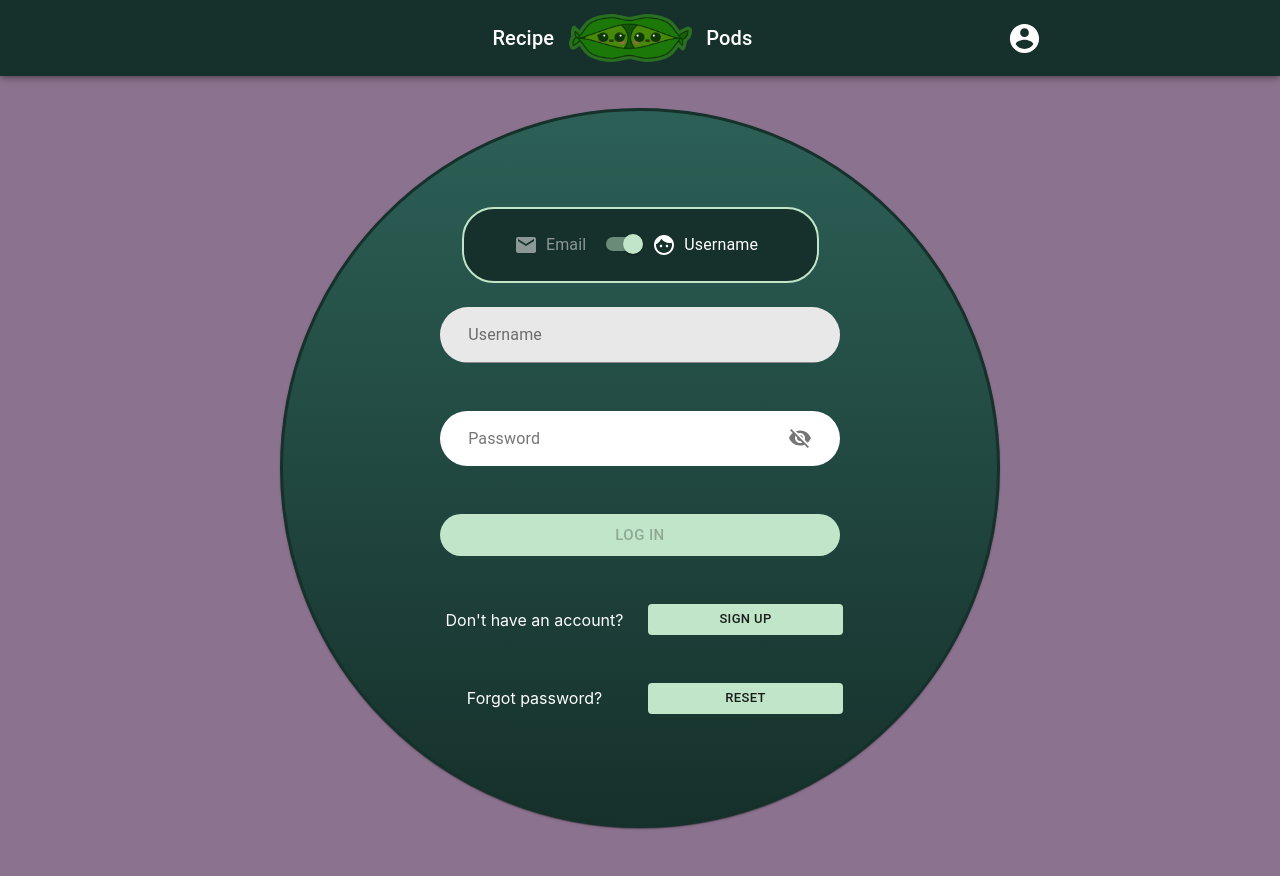
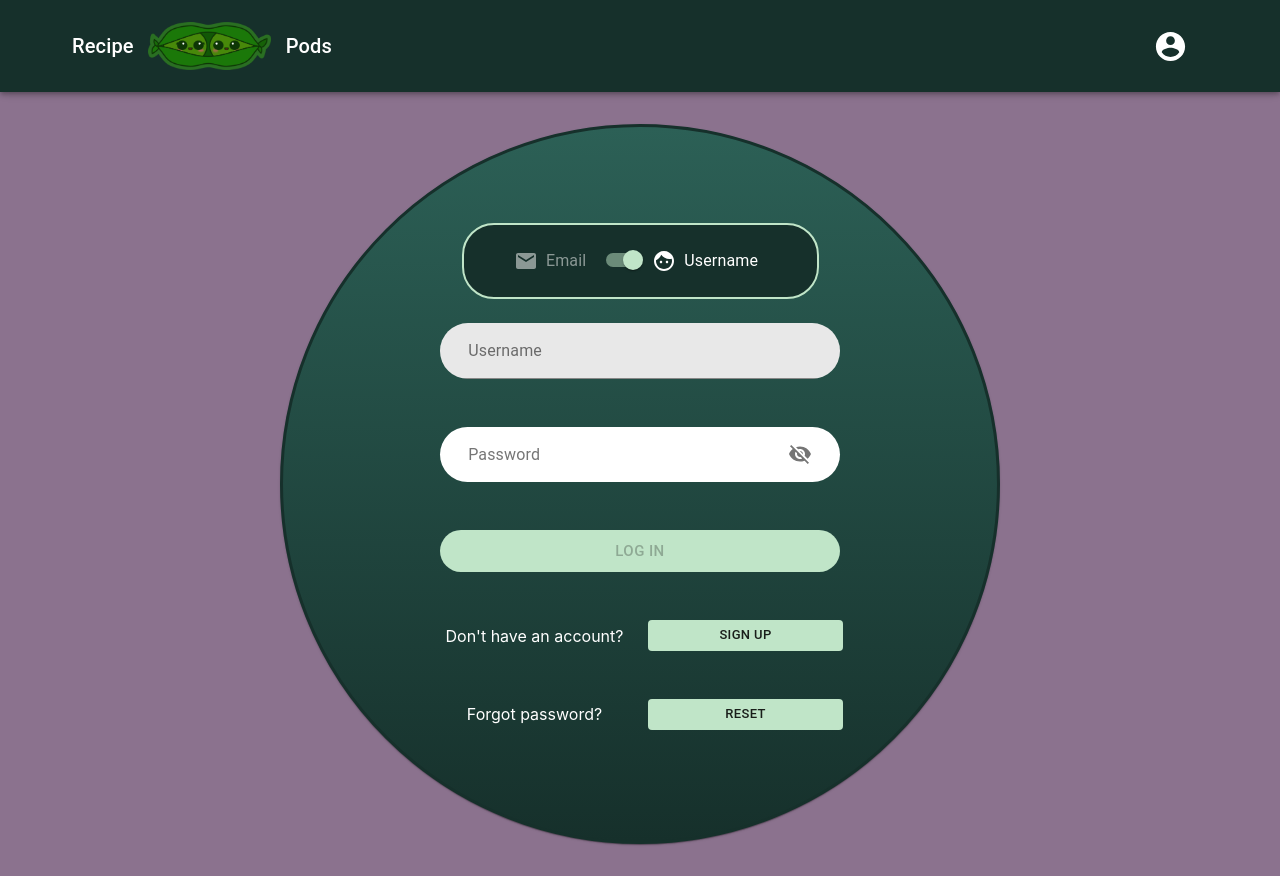
Before and after one commit to patrickspafford/recipe-in-a-pod, a Next.js app: page /login in a window 1280 px wide. Built offline with nearby package versions, Linux system fonts and the light colour scheme.

Commit message:
Rearrange header elements

```diff
--- a/components/AddButton/AddButton.module.css
+++ b/components/AddButton/AddButton.module.css
@@ -1,29 +1,20 @@
 .container {
-  height: 20rem;
-  width: 22rem;
+  height: 15rem;
+  width: 15rem;
   display: flex;
   margin: auto !important;
-  margin-bottom: 2rem !important;
-  margin-bottom: 2rem;
-  border-radius: 2rem !important;
-  background: linear-gradient(#85b79d, rgb(44, 96, 86));
   font-size: 70px !important;
-  border: 3px solid #16302b !important;
   transition: transform 0.35s ease-in-out !important;
   -webkit-transition: -webkit-transform 0.35s ease-in-out !important;
 }
 
 .containerSmall {
-  height: 18rem;
-  width: 21rem;
+  height: 15rem;
+  width: 15rem;
   display: flex;
+  border-radius: 50% !important;
   margin: auto !important;
-  margin-bottom: 2rem !important;
-  margin-bottom: 2rem;
-  border-radius: 2rem !important;
-  background: linear-gradient(#85b79d, rgb(44, 96, 86));
   font-size: 70px !important;
-  border: 3px solid #16302b !important;
   transition: transform 0.35s ease-in-out !important;
   -webkit-transition: -webkit-transform 0.35s ease-in-out !important;
 }
--- a/components/AddButton/AddButton.tsx
+++ b/components/AddButton/AddButton.tsx
@@ -3,6 +3,7 @@ import Link from 'next/link'
 import { AddIcon } from '../../icons'
 import useWindowSize from '../../hooks/useWindowSize'
 import styles from './AddButton.module.css'
+import colors from '../../utils/colors'
 
 const AddButton = () => {
   const { isSmall } = useWindowSize()
@@ -12,7 +13,7 @@ const AddButton = () => {
         <IconButton
           className={isSmall ? styles.containerSmall : styles.container}
         >
-          <AddIcon size="inherit" />
+          <AddIcon size="inherit" style={{ color: colors.primary }} />
         </IconButton>
       </a>
     </Link>
--- a/components/AppBar/AppBar.tsx
+++ b/components/AppBar/AppBar.tsx
@@ -1,18 +1,22 @@
 import { AppBar as MuiAppBar } from '@material-ui/core'
 import colors from '../../utils/colors'
+import useWindowSize from '../../hooks/useWindowSize'
 
-const AppBar = ({ ...props }) => (
+const AppBar = ({ ...props }) => {
+  const { isTiny } = useWindowSize()
+  return (
     <MuiAppBar
       style={{
-      display: 'flex',
-      justifyContent: 'space-evenly',
+        backgroundColor: colors.primary,
         flexDirection: 'row',
         alignItems: 'center',
-      backgroundColor: colors.primary,
+        justifyContent: 'space-between',
+        padding: isTiny ? '0.25rem 1rem' : '0.5rem 3.5rem',
       }}
       // eslint-disable-next-line react/jsx-props-no-spreading
       {...props}
     />
   )
+}
 
 export default AppBar
--- a/components/Drawer/Drawer.tsx
+++ b/components/Drawer/Drawer.tsx
@@ -33,7 +33,7 @@ const TemporaryDrawer = () => {
         </IconButton>
       </Tooltip>
       <Drawer
-        anchor="left"
+        anchor="right"
         open={open}
         onClose={toggleDrawer(false)}
         PaperProps={{
--- a/components/Layout/Layout.module.css
+++ b/components/Layout/Layout.module.css
@@ -2,9 +2,9 @@
   padding: 0.5rem;
   display: flex;
   flex-direction: row;
-  justify-content: space-between;
+  justify-content: center;
   align-items: center;
-  border-radius: 50%;
+  width: fit-content;
 }
 
 .image {
--- a/components/Layout/Layout.tsx
+++ b/components/Layout/Layout.tsx
@@ -37,9 +37,8 @@ const Layout = ({ children, title, hideLogInOut }: ILayout) => {
         <meta name="viewport" content="initial-scale=1.0, width=device-width" />
       </Head>
       <AppBar position="sticky">
-        {loggedIn ? <Drawer /> : <IconButton />}
         <Link href="/">
-          <a>
+          <a style={{ float: 'left' }}>
             <div className={styles.imageContainer}>
               {!isTiny && <Typography variant="h6">Recipe</Typography>}
               <img
@@ -53,6 +52,12 @@ const Layout = ({ children, title, hideLogInOut }: ILayout) => {
             </div>
           </a>
         </Link>
+        <div
+          style={{
+            display: 'flex',
+            alignItems: 'center',
+          }}
+        >
           {!hideLogInOut ? (
             <ProfileMenu
               anchor={menuAnchor}
@@ -66,6 +71,8 @@ const Layout = ({ children, title, hideLogInOut }: ILayout) => {
           ) : (
             <Typography variant="h6" />
           )}
+          {loggedIn ? <Drawer /> : <IconButton />}
+        </div>
       </AppBar>
       <div className={styles.childrenContainer}>{children}</div>
     </>
--- a/components/Pod/Pod.module.css
+++ b/components/Pod/Pod.module.css
@@ -6,10 +6,12 @@
   -webkit-transition: -webkit-transform 0.35s ease-in-out;
 }
 
+/*
 .outerContainer:hover {
   transform: scale(1.025);
   -webkit-transform: scale(1.025);
 }
+*/
 
 .podContainer {
   height: 20rem;
```
Lines whose indentation alone changed are shown as unchanged.
